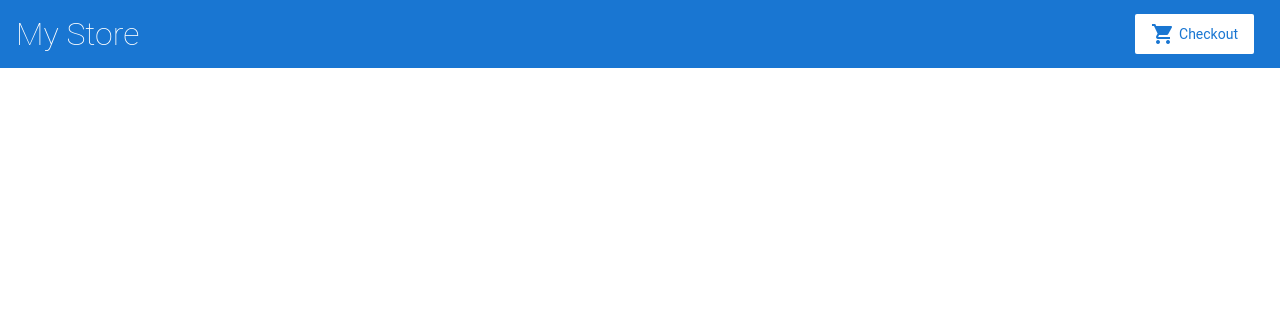
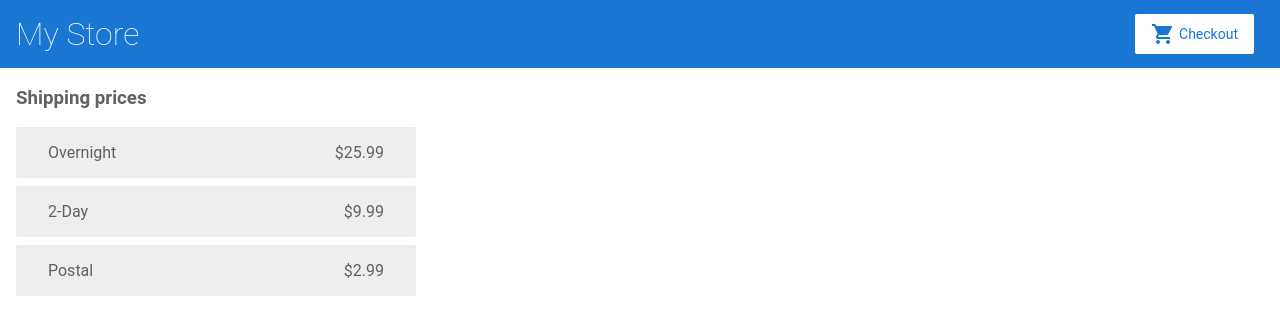
Before and after one commit to diopmorfall/s2i-store-tutorial, an Angular app: page /shipping in a window 1280 px wide. Before the commit this address led to /. Shown: the top 334 px of the page. Built offline with nearby package versions, Linux system fonts and the light colour scheme.

Commit message:
Shipping component and service fixes

```diff
--- a/src/app/app.config.ts
+++ b/src/app/app.config.ts
@@ -1,8 +1,9 @@
 import { ApplicationConfig } from '@angular/core';
 import { provideRouter } from '@angular/router';
+import { provideHttpClient } from '@angular/common/http';
 
 import { routes } from './app.routes';
 
 export const appConfig: ApplicationConfig = {
-  providers: [provideRouter(routes)]
+  providers: [provideRouter(routes), provideHttpClient()]
 };
--- a/src/app/app.routes.ts
+++ b/src/app/app.routes.ts
@@ -2,9 +2,11 @@
 import { ProductListComponent } from './components/product-list/product-list.component';
 import { ProductDetailsComponent } from './components/product-details/product-details.component';
 import { CartComponent } from './components/cart/cart.component';
+import { ShippingComponent } from './components/shipping/shipping.component';
 
 export const routes: Routes = [
     { path: '', component: ProductListComponent },
     { path: 'products/:productId', component: ProductDetailsComponent },
-    { path: 'cart', component: CartComponent }
+    { path: 'cart', component: CartComponent },
+    { path: 'shipping', component: ShippingComponent }
 ];
--- a/src/app/components/cart/cart.component.html
+++ b/src/app/components/cart/cart.component.html
@@ -1,5 +1,8 @@
 <h3>Cart</h3>
 
+<p>
+    <a routerLink="/shipping">Shipping prices</a>
+</p>
 <div class="cart-item" *ngFor="let item of items">
     <span>{{ item.name }}</span>
     <span>{{ item.price | currency }}</span>
--- a/src/app/components/cart/cart.component.ts
+++ b/src/app/components/cart/cart.component.ts
@@ -1,13 +1,14 @@
 import { Component, OnInit } from '@angular/core';
 import { CommonModule } from '@angular/common';
+import { RouterModule } from '@angular/router';
 
-import { CartService } from '../../services/cart-service.service';
+import { CartService } from '../../services/cart.service';
 import { Product } from '../../products';
 
 @Component({
     selector: 'app-cart',
     standalone: true,
-    imports: [CommonModule],
+    imports: [CommonModule, RouterModule],
     templateUrl: './cart.component.html',
     styleUrl: './cart.component.css'
 })
--- a/src/app/components/product-details/product-details.component.ts
+++ b/src/app/components/product-details/product-details.component.ts
@@ -3,7 +3,7 @@
 import { CommonModule } from '@angular/common';
 
 import { Product, products } from '../../products';
-import { CartService } from '../../services/cart-service.service';
+import { CartService } from '../../services/cart.service';
 
 @Component({
     selector: 'app-product-details',
--- a/src/app/components/product-list/product-list.component.ts
+++ b/src/app/components/product-list/product-list.component.ts
@@ -1,9 +1,9 @@
 import { Component } from '@angular/core';
 import { CommonModule } from '@angular/common';
+import { RouterModule } from '@angular/router';
 
 import { products } from '../../products';
 import { ProductAlertsComponent } from '../product-alerts/product-alerts.component';
-import { RouterModule } from '@angular/router';
 
 @Component({
   selector: 'app-product-list',
--- /dev/null
+++ b/src/app/components/shipping/shipping.component.html
@@ -0,0 +1,6 @@
+<h3>Shipping prices</h3>
+
+<div class="shipping-item" *ngFor="let shipping of shippingCosts | async">
+    <span>{{ shipping.type }}</span>
+    <span>{{ shipping.price | currency }}</span>
+</div>
--- /dev/null
+++ b/src/app/components/shipping/shipping.component.ts
@@ -0,0 +1,22 @@
+import { Component, OnInit } from '@angular/core';
+import { CommonModule } from '@angular/common';
+import { Observable } from 'rxjs';
+
+import { CartService } from '../../services/cart.service';
+
+@Component({
+  selector: 'app-shipping',
+  standalone: true,
+  imports: [CommonModule],
+  templateUrl: './shipping.component.html',
+  styleUrl: './shipping.component.css'
+})
+export class ShippingComponent implements OnInit {
+  constructor(private cartService: CartService){ }
+
+  shippingCosts!: Observable<{ type: string, price: number }[]>
+  ngOnInit(): void {
+    this.shippingCosts = this.cartService.getShippingPrices()
+  }
+
+}
--- a/src/app/services/cart-service.service.ts
+++ /dev/null
@@ -1,25 +0,0 @@
-import { Injectable } from '@angular/core';
-import { Product } from '../products';
-
-@Injectable({
-    providedIn: 'root'
-})
-export class CartService {
-
-    items: Product[] = [];
-
-    addToCart(product: Product){
-        this.items.push(product)
-        console.log("Cart", this.items)
-    }
-
-    getItems(){
-        console.log("Cart", this.items)
-        return this.items
-    }
-
-    clearCart(){
-        this.items = [];
-        return this.items;
-    }
-}
--- /dev/null
+++ b/src/app/services/cart.service.ts
@@ -0,0 +1,32 @@
+import { Injectable } from '@angular/core';
+import { HttpClient } from '@angular/common/http';
+
+import { Product } from '../products';
+import { Observable } from 'rxjs';
+
+@Injectable({
+  providedIn: 'root'
+})
+export class CartService {
+
+  constructor(private httpClient: HttpClient){ }
+
+  items: Product[] = [];
+
+  addToCart(product: Product): void{
+    this.items.push(product)
+  }
+
+  getItems(): Product[]{
+    return this.items
+  }
+
+  clearCart(): Product[]{
+    this.items = [];
+    return this.items;
+  }
+
+  getShippingPrices(): Observable<{ type: string, price: number }[]>{
+    return this.httpClient.get<{ type: string, price: number }[]>('/assets/shipping.json')
+  }
+}
```
Also changed, not shown: src/app/components/shipping/shipping.component.css (added).
